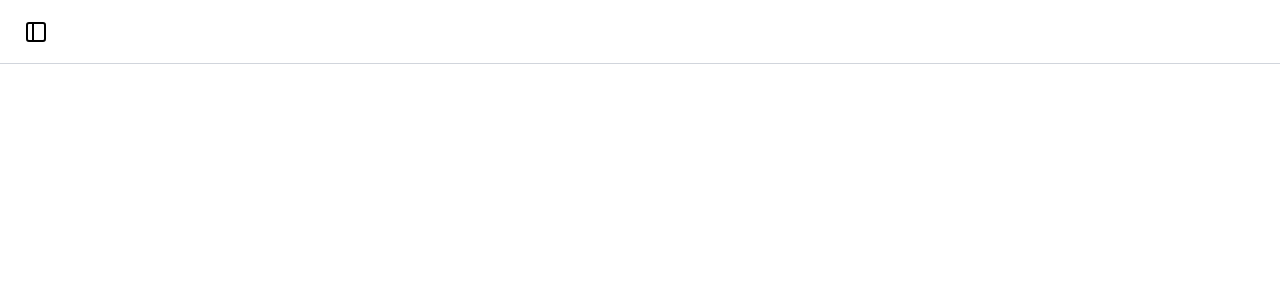
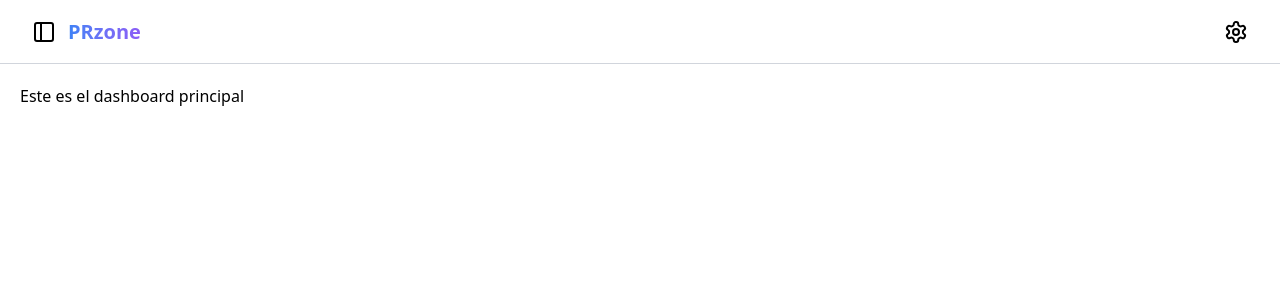
Before and after one commit to GuilleAlvareez/Frontend-PRzone, a React (Vite) app: page /dashboard in a window 1280 px wide. Shown: the top 300 px of the page. Built offline with nearby package versions, Linux system fonts and the light colour scheme.

Commit message:
Header del dashboard y creacion de paginas de dashboard y ejercicios

```diff
--- a/src/App.jsx
+++ b/src/App.jsx
@@ -3,17 +3,22 @@ import { RegisterForm } from "./components/Auth/RegisterForm.jsx"
 import { LandingPage } from './components/LandingPage/LandingPage.jsx';
 import { LoginForm } from './components/Auth/LoginForm.jsx';
 import { Dashboard } from './components/Dashboard/Dashboard.jsx';
+import { ExercisesPage } from './components/Dashboard/ExercisesPage.jsx';
+import { SidebarProvider } from './context/SideBarContext.jsx';
 
 function App() {
   return (
+    <SidebarProvider>
       <BrowserRouter>
         <Routes>
           <Route path="/" element={<LandingPage />} />
           <Route path="/login" element={<LoginForm />} />
           <Route path="/register" element={<RegisterForm />} />
           <Route path="/dashboard" element={<Dashboard />} />
+          <Route path="/exercises" element={<ExercisesPage />} />
         </Routes>
       </BrowserRouter>
+    </SidebarProvider>
   )
 }
 
--- a/src/components/Dashboard/Dashboard.jsx
+++ b/src/components/Dashboard/Dashboard.jsx
@@ -1,19 +1,20 @@
-import { useState } from "react";
+import { useContext } from "react";
 import { Header } from "./Header";
 import { NavBar } from "./NavBar";
+import { DashboardLayout } from "./DashboardLayout";
+import { SidebarContext } from "../../context/SideBarContext";
 
 export function Dashboard() {
-    const [sideBarOpen, setSideBarOpen] = useState(false);
-
-    const toggleSideBar = () => {
-        setSideBarOpen(!sideBarOpen);
-        console.log("SideBar toggled", sideBarOpen);
-    }
+    const { sideBarOpen } = useContext(SidebarContext);
 
     return (
         <div className="w-screen h-screen flex">
-            <NavBar sideBarOpen={sideBarOpen}/>
-            <Header sideBarOpen={sideBarOpen} toggleSideBar={toggleSideBar}/>
+            <NavBar />
+
+            <div className={`flex flex-col flex-1 h-full transition-all duration-300 ${sideBarOpen ? 'ml-64' : 'ml-0'}`}>
+                <Header />
+                <DashboardLayout />
+            </div>
         </div>
     )
 }
--- /dev/null
+++ b/src/components/Dashboard/DashboardLayout.jsx
@@ -0,0 +1,7 @@
+export function DashboardLayout() {
+    return (
+        <div className="flex-1 p-5 overflow-auto">
+            Este es el dashboard principal
+        </div>
+    );
+}
--- /dev/null
+++ b/src/components/Dashboard/ExercisesPage.jsx
@@ -0,0 +1,16 @@
+import { useContext } from 'react';
+import { SidebarContext } from '../../context/SideBarContext';
+
+export function ExercisesPage() {
+    const { sideBarOpen, toggleSideBar } = useContext(SidebarContext);
+    return (
+        <div className="w-screen h-screen flex">
+            <NavBar sideBarOpen={sideBarOpen}/>
+
+            <div className={`flex flex-col flex-1 h-full transition-all duration-300 ${sideBarOpen ? 'ml-64' : 'ml-0'}`}>
+                <Header toggleSideBar={toggleSideBar} />
+                <DashboardLayout />
+            </div>
+        </div>
+    );
+}
--- a/src/components/Dashboard/Header.jsx
+++ b/src/components/Dashboard/Header.jsx
@@ -1,10 +1,22 @@
-import { SideBar } from "../Icons";
+import { useContext } from "react";
+import { SettingsIcon, SideBar } from "../Icons";
+import { SidebarContext } from "../../context/SideBarContext";
 
-export function Header({ sideBarOpen, toggleSideBar}) {
+export function Header() {
+    const { toggleSideBar } = useContext(SidebarContext);
+
     return (
-        <div className={`w-full h-16 flex justify-between items-center px-5 border-b border-gray-300 transition-all duration-300 ${sideBarOpen ? 'ml-64' : 'ml-0'}`}>
-            <button className="p-1 rounded-2xl hover:bg-gray-200" onClick={toggleSideBar}>
-                <SideBar />
+        <div className={`w-full max-w-full h-16 flex justify-between items-center px-5 border-b border-gray-300 transition-all duration-300`}>
+            <div className="flex items-center gap-2 px-2">
+                <button className="p-1 rounded-2xl cursor-pointer transition-all duration-100 ease-linear hover:-translate-x-0.5" onClick={toggleSideBar}>
+                    <SideBar />
+                </button>
+
+                <h1 className="font-bold text-xl bg-gradient-to-r from-[#3b82f6] to-[#8b5cf6] bg-clip-text text-transparent">PRzone</h1>
+            </div>
+
+            <button className="group p-3 transition-all duration-100 ease-linear cursor-pointer">
+                <SettingsIcon width={24} height={24} className="transition-all duration-100 ease-linear group-hover:scale-110"/>
             </button>
         </div>
     )
--- a/src/components/Dashboard/NavBar.jsx
+++ b/src/components/Dashboard/NavBar.jsx
@@ -1,7 +1,10 @@
+import { useContext } from "react";
 import { Exercises, HouseIcon, Workouts } from "../Icons";
 import { Link } from 'react-router-dom';
+import { SidebarContext } from "../../context/SideBarContext";
 
-export function NavBar({ sideBarOpen }) {
+export function NavBar() {
+    const { sideBarOpen } = useContext(SidebarContext);
     return (
         <nav className={`fixed top-0 left-0 z-50 h-full w-64 bg-[#f0f4f9] border-r border-gray-300 transform transition-transform duration-300 ease-in-out ${sideBarOpen ? 'translate-x-0' : '-translate-x-full'}`}>
             <ul className="flex flex-col gap-3 p-5">
--- a/src/components/Icons.jsx
+++ b/src/components/Icons.jsx
@@ -130,3 +130,23 @@ export function SideBar() {
         </svg>
     )
 }
+
+export function SettingsIcon({ width, height, className }) {
+    return (
+        <svg
+        xmlns="http://www.w3.org/2000/svg"
+        width={width}
+        height={height}
+        fill="none"
+        stroke="currentColor"
+        strokeLinecap="round"
+        strokeLinejoin="round"
+        strokeWidth="2"
+        className={className}
+        viewBox="0 0 24 24"
+        >
+        <path d="M12.22 2h-.44a2 2 0 0 0-2 2v.18a2 2 0 0 1-1 1.73l-.43.25a2 2 0 0 1-2 0l-.15-.08a2 2 0 0 0-2.73.73l-.22.38a2 2 0 0 0 .73 2.73l.15.1a2 2 0 0 1 1 1.72v.51a2 2 0 0 1-1 1.74l-.15.09a2 2 0 0 0-.73 2.73l.22.38a2 2 0 0 0 2.73.73l.15-.08a2 2 0 0 1 2 0l.43.25a2 2 0 0 1 1 1.73V20a2 2 0 0 0 2 2h.44a2 2 0 0 0 2-2v-.18a2 2 0 0 1 1-1.73l.43-.25a2 2 0 0 1 2 0l.15.08a2 2 0 0 0 2.73-.73l.22-.39a2 2 0 0 0-.73-2.73l-.15-.08a2 2 0 0 1-1-1.74v-.5a2 2 0 0 1 1-1.74l.15-.09a2 2 0 0 0 .73-2.73l-.22-.38a2 2 0 0 0-2.73-.73l-.15.08a2 2 0 0 1-2 0l-.43-.25a2 2 0 0 1-1-1.73V4a2 2 0 0 0-2-2"></path>
+        <circle cx="12" cy="12" r="3"></circle>
+        </svg>
+    )
+}
--- /dev/null
+++ b/src/context/SideBarContext.jsx
@@ -0,0 +1,19 @@
+import { createContext, useState } from "react";
+
+// 1. Crear el contexto
+export const SidebarContext = createContext();
+
+// 2. Crear el proveedor
+export function SidebarProvider({ children }) {
+    const [sideBarOpen, setSideBarOpen] = useState(false);
+
+    const toggleSideBar = () => {
+        setSideBarOpen(!sideBarOpen);
+    };
+
+    return (
+        <SidebarContext.Provider value={{ sideBarOpen, toggleSideBar }}>
+            {children}
+        </SidebarContext.Provider>
+    );
+}
```
Lines whose indentation alone changed are shown as unchanged.
